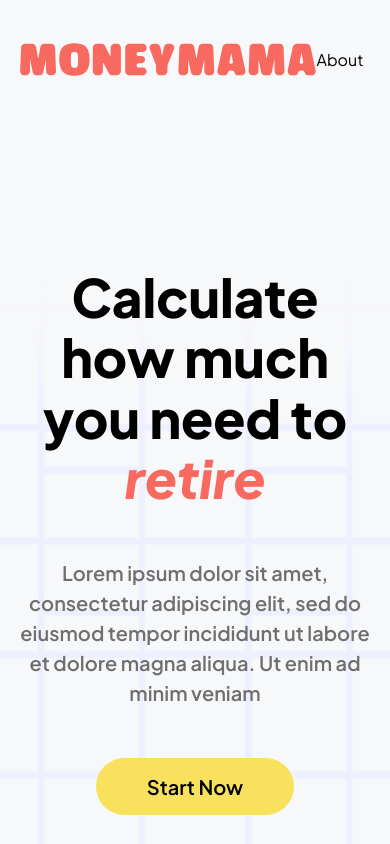
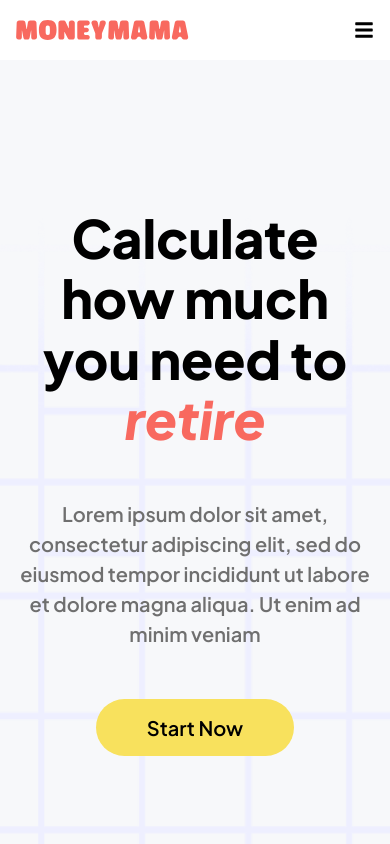
Before and after one commit to MeyAdam/moneymama, a React (Vite) app: page / in a window 390 px wide. Shown: the top 844 px of the page. Built offline with nearby package versions, Linux system fonts and the light colour scheme.

Commit message:
header UI responsiveness

```diff
--- a/src/components/Header/Header.jsx
+++ b/src/components/Header/Header.jsx
@@ -1,20 +1,39 @@
-import React from "react";
+import React, { useState } from "react";
+import { FaBars } from "react-icons/fa";
 import logo from "../../assets/MONEYMAMA-logo.svg";
 import css from "./Header.module.css";
-import { Link } from "react-router-dom";
+import classNames from "classnames";
 
 const Header = () => {
+  const [isOpen, setIsOpen] = useState(false);
+
+  const toggleMenu = () => {
+    setIsOpen(!isOpen);
+  };
+
   return (
     <header className={css.header}>
       <div className={css.wrapper}>
-        <img src={logo} alt="logo" className={css.logo} />
-        <nav>
+        <a href="/" style={{ display: "flex" }}>
+          <img src={logo} alt="logo" className={css.logo} />
+        </a>
+        <div
+          className={css.hamburger}
+          onClick={toggleMenu}
+          aria-label="Toggle navigation"
+        >
+          <FaBars className={css.mobileMenu} />
+        </div>
+        <nav
+          className={classNames(css.navLinks, `${isOpen ? css.open : ""}`)}
+          onClick={() => setIsOpen(false)}
+        >
           <ul className={css.navList}>
             <li>
-              <a href="/about">About</a>
+              <a href="#">About</a>
             </li>
             <li>
-              <a href="/contact">Contact</a>
+              <a href="#">Contact</a>
             </li>
           </ul>
         </nav>
--- a/src/components/Header/Header.module.css
+++ b/src/components/Header/Header.module.css
@@ -2,21 +2,84 @@
     display: flex;
     align-items: center;
     justify-content: space-between;
+    background-color: var(--white);
 }
 
 .wrapper {
-    width: 90%;
-    margin: auto;
-    padding: 43px 0;
+    width: 100%;
+    /* width: 90%; */
+    /* margin: auto; */
+    padding: 20px 1rem;
     display: flex;
     align-items: center;
     justify-content: space-between;
+    position: relative;
 }
 
-.logo {}
+.logo {
+    width: clamp(10rem, 6.4286rem + 17.8571vw, 15rem);
+}
+
+.hamburger {
+    display: flex;
+    cursor: pointer;
+}
+
+.mobileMenu {
+    width: 20px;
+    height: 20px;
+}
+
+.navLinks {
+    display: none;
+}
+
+.navLinks.open {
+    display: flex;
+    position: absolute;
+    top: 60px;
+    background: white;
+    width: 100%;
+    left: 0;
+    padding: 20px 1rem;
+    justify-content: center;
+}
 
 .navList {
     list-style: none;
     display: flex;
-    gap: 5rem;
+    gap: 2rem;
+    flex-direction: column;
+    align-items: center;
 }
+
+@media (min-width: 768px) {
+    .header {
+        background-color: unset;
+    }
+
+    .wrapper {
+        padding: 43px 0;
+        width: 90%;
+        margin: auto;
+    }
+
+    .hamburger {
+        display: none;
+    }
+
+    .navLinks {
+        display: flex;
+    }
+
+    .navList {
+        flex-direction: row;
+        gap: 4rem;
+    }
+}
+
+@media (min-width: 1024px) {
+    .navList {
+        gap: 115px;
+    }
+}
```
